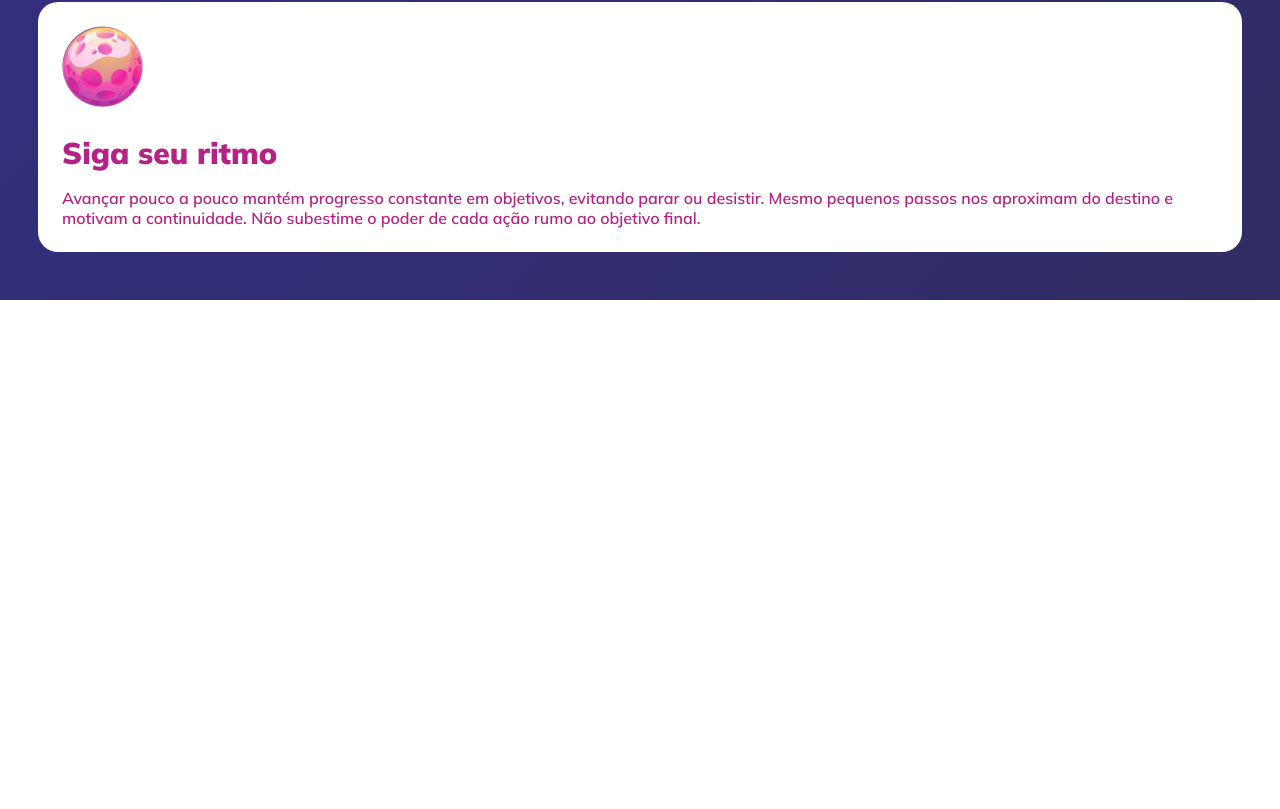
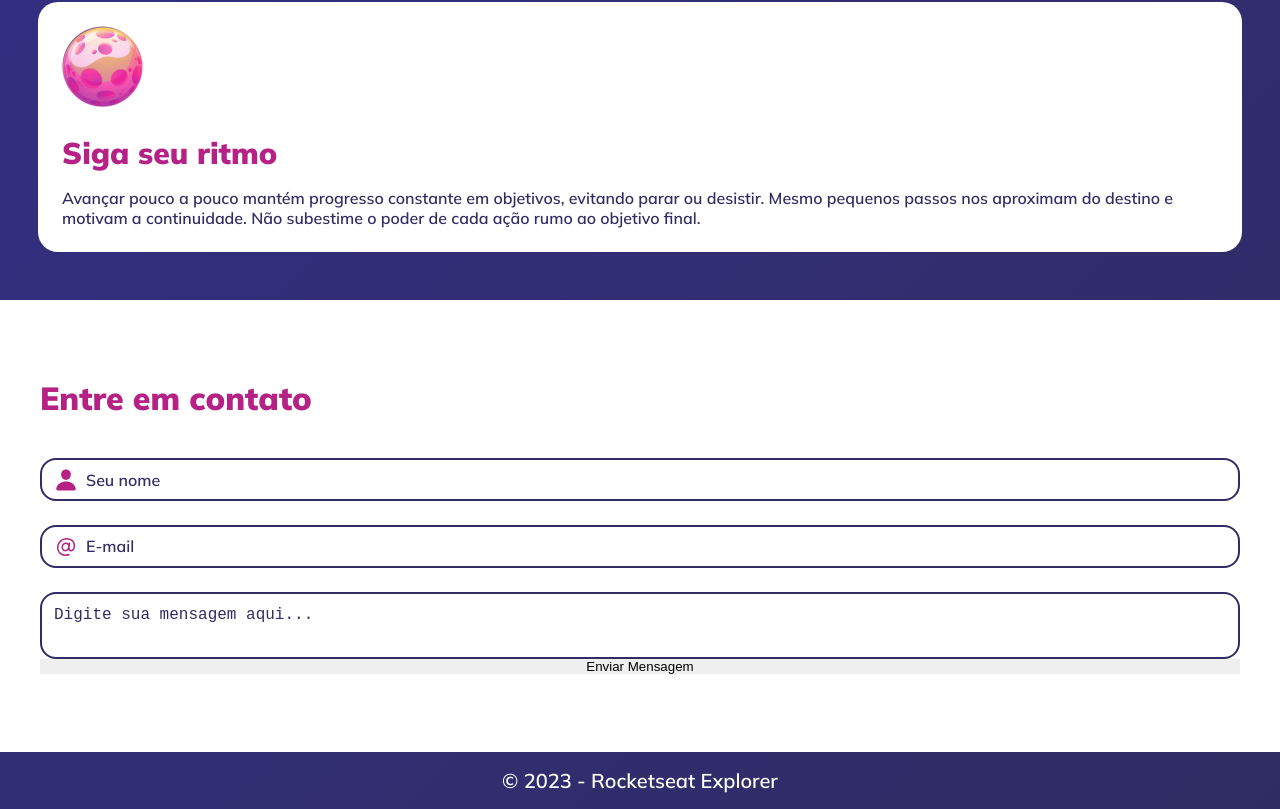
Before and after one commit to Vagner-Jr/explorer-semLimites, a plain HTML site: page index.html in a window 1280 px wide. Shown: the part 1316-2125 px from the top of the page. Before the commit the page ends 1616 px from the top, so only its background shows below. Drawn offline with Linux system fonts and the light colour scheme.

Commit message:
ajusta inpust do form

```diff
--- a/index.html
+++ b/index.html
@@ -48,7 +48,35 @@
           </p>
         </div>
       </div>
+      <form id="contact">
+        <fieldset>
+          <h1>Entre em contato</h1>
+          <div class="fieldset-wrapper">
+            <div class="input-wrapper">
+              <label for="name">
+                <img src="./assets/user.svg" alt="icone de um usuário">
+                <p>Seu nome</p>
+              </label>
+              <input type="text" id="name" required>
+            </div>
+            <div class="input-wrapper">
+              <label for="name">
+                <img src="./assets/at.svg" alt="icone do caracter arroba">
+                <p>E-mail</p>
+              </label>
+              <input type="email" required minlength="11">
+            </div>
+            <div class="input-wrapper">
+              <textarea id="message" placeholder="Digite sua mensagem aqui..."></textarea>
+            </div>
+          </div>
+        </fieldset>
+        <input type="submit" id="submit" value="Enviar Mensagem">
+      </form>
     </main>
+    <footer>
+      <p>© 2023 - Rocketseat Explorer</p>
+    </footer>
   </div>
 </body>
 
--- a/style.css
+++ b/style.css
@@ -42,6 +42,10 @@ header img:last-child {
   border-radius: 8rem;
 }
 
+main {
+  text-align: left;
+}
+
 main #cards {
   display: flex;
   flex-direction: column;
@@ -52,7 +56,6 @@ main #cards {
 #card {
   padding: 2.4rem;
   border-radius: 2rem;
-  text-align: left;
   background: #fff;
 }
 
@@ -63,8 +66,77 @@ main #cards {
 
 #card p {
   font-size: 1.6rem;
+  color: var(--secundary-color);
 }
 
 #card img {
   margin-bottom: 2.4rem;
 }
+
+form {
+  padding: 7.8rem 4rem;
+  background: #fff;
+}
+
+form h1 {
+  margin-bottom: 4rem;
+  font-size: 3.2rem;
+}
+
+fieldset {
+  border: none;
+}
+
+.fieldset-wrapper {
+  display: flex;
+  flex-direction: column;
+  gap: 2.4rem;
+}
+
+.input-wrapper {
+  position: relative;
+}
+
+.input-wrapper {
+  width: 100%;
+  padding: 1.2rem;
+  border: 2px solid var(--secundary-color);
+  border-radius: 1.6rem;
+}
+
+label {
+  position: absolute;
+  z-index: 1;
+  top: 0.9rem;
+  left: 1.4rem;
+  display: flex;
+  align-items: center;
+  gap: 1rem;
+}
+
+label span img {
+  width: 1.6rem;
+  height: 1.6rem;
+}
+
+label p,
+textarea::placeholder,
+textarea {
+  font-size: 1.6rem;
+  color: var(--secundary-color);
+}
+
+input,
+textarea {
+  width: 100%;
+  height: 100%;
+  border: none;
+  outline: none;
+  resize: none;
+}
+
+footer {
+  padding: 1.6rem;
+  font-size: 2rem;
+  color: #fff;
+}
```
